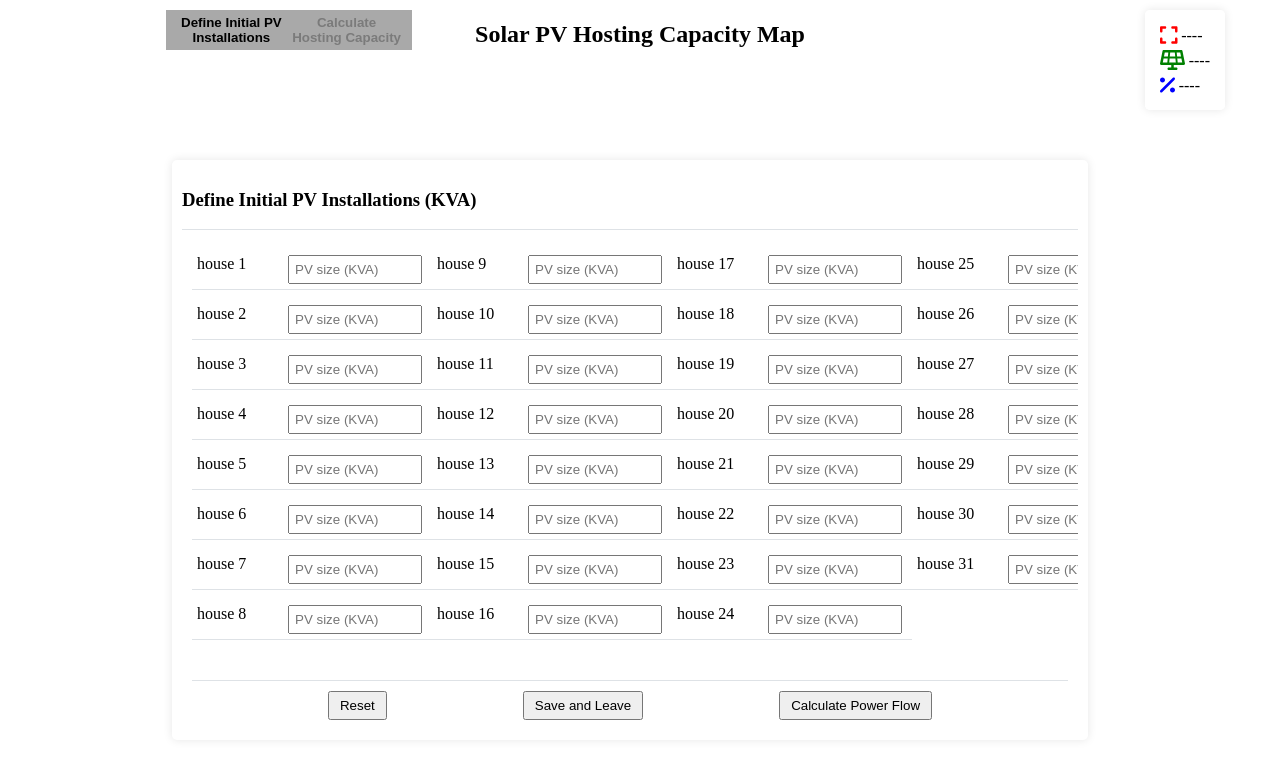
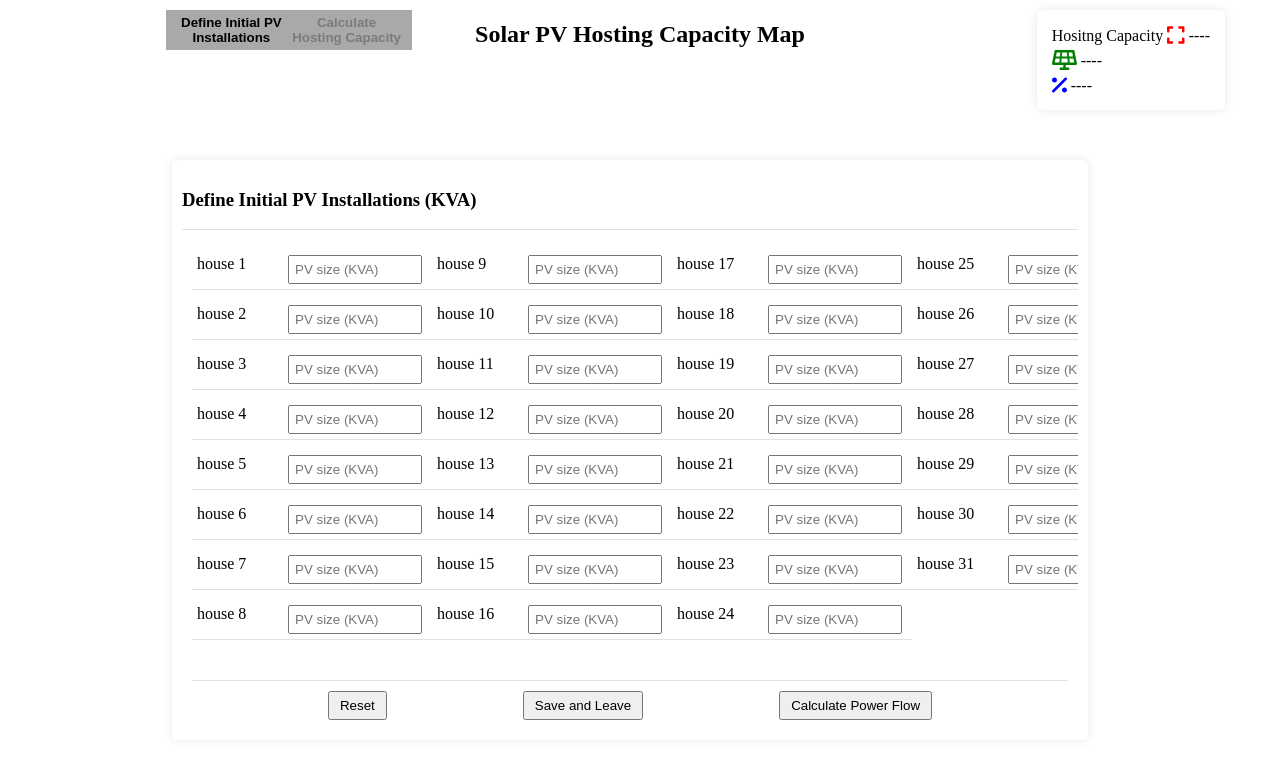
Before and after one commit to Yucliu/Capstone, a plain HTML site: page index.html in a window 1280 px wide. Drawn offline with Linux system fonts and the light colour scheme; some packages are replaced by stand-ins of ours.

Commit message:
fix: div name

```diff
--- a/index.html
+++ b/index.html
@@ -72,7 +72,7 @@
     <!-- The top right information -->
     <div id="info-window">
 
-      <div id="HostingCapacity" title="HostingCapacity" class="info-item">
+      <div id="HostingCapacity" title="HostingCapacity" class="info-item">Hositng Capacity
         <i aria-hidden="true" class="fa fa-expand fa-lg HostingCapacity-color" title="HostingCapacity"></i>
         <span class="fa-sr-only">hostingcapacity</span>
         <span id="HostingCapacity-value">----</span>
```
